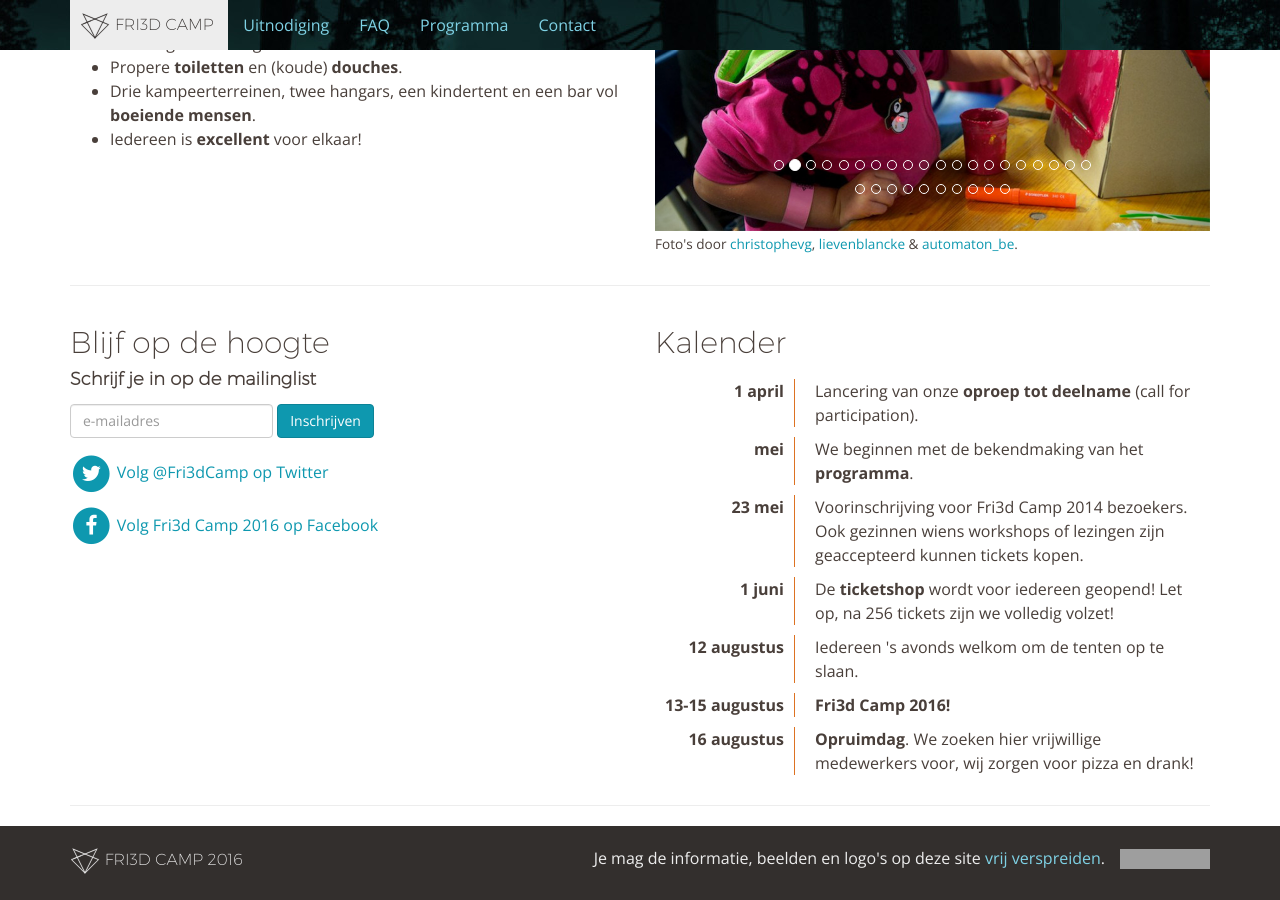
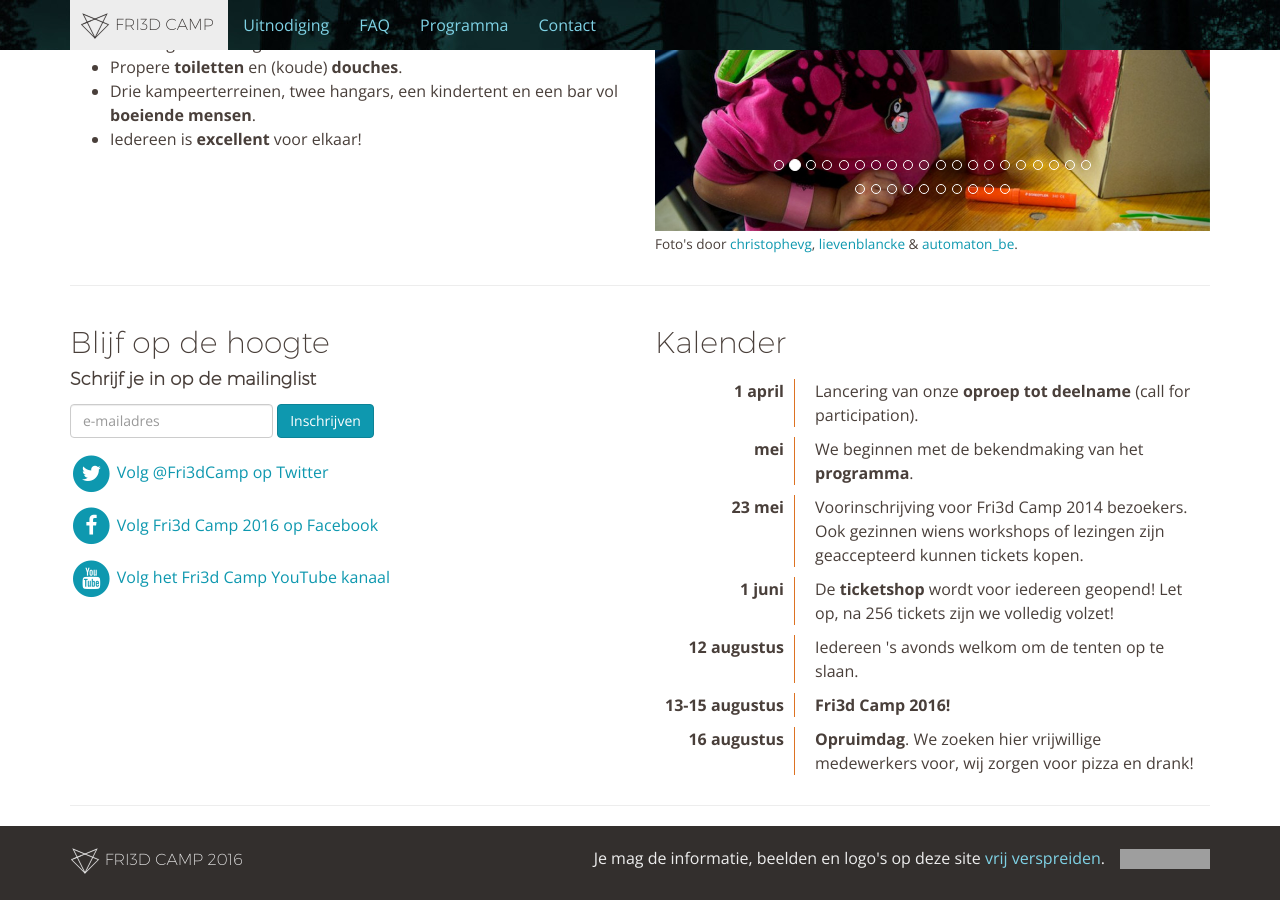
Before and after one commit to Fri3dCamp/fri3dweb2016, a Jekyll site: the page built from index.md, in a window 1280 px wide and 900 px high, scrolled down 973 px. Built offline with Jekyll 4.4.1, drawn with Linux system fonts in a browser that asks for light colours; nearby versions of some CDN libraries; grey boxes are pictures that could not be loaded.

Commit message:
added Youtube channel

```diff
--- a/_includes/socialbuttons.html
+++ b/_includes/socialbuttons.html
@@ -17,4 +17,13 @@
 			Volg Fri3d Camp 2016 op Facebook
 		</a>
 	</p>
+	<p>
+		<a href="https://www.youtube.com/channel/UC4po-Ek-8MplssA_h73SSWg" class="icon">
+			<span class="fa-stack fa-lg">
+			  <i class="fa fa-circle fa-stack-2x"></i>
+			  <i class="fa fa-youtube fa-stack-1x fa-inverse"></i>
+			</span>
+			Volg het Fri3d Camp YouTube kanaal
+		</a>
+	</p>
 </div>
```
